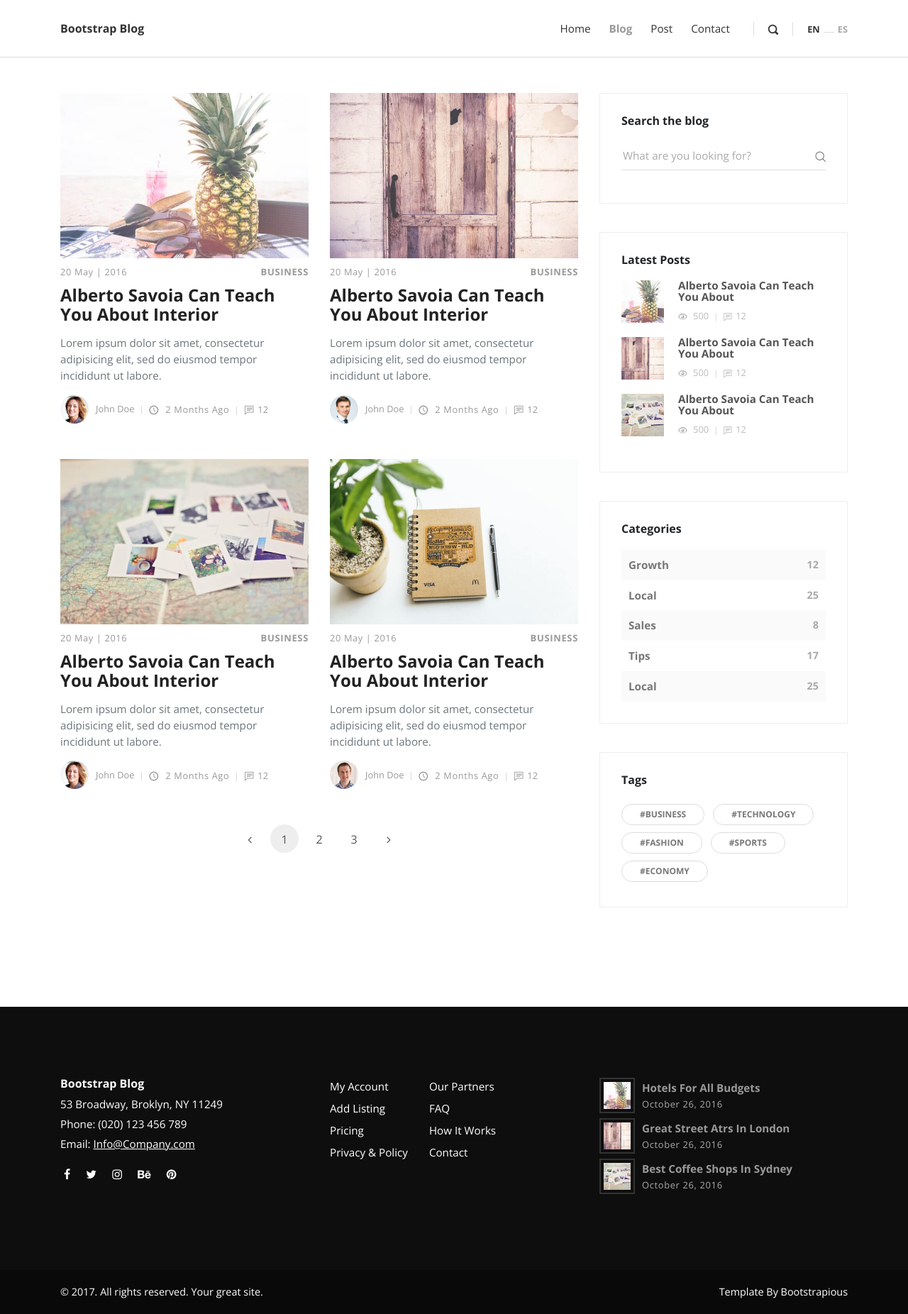
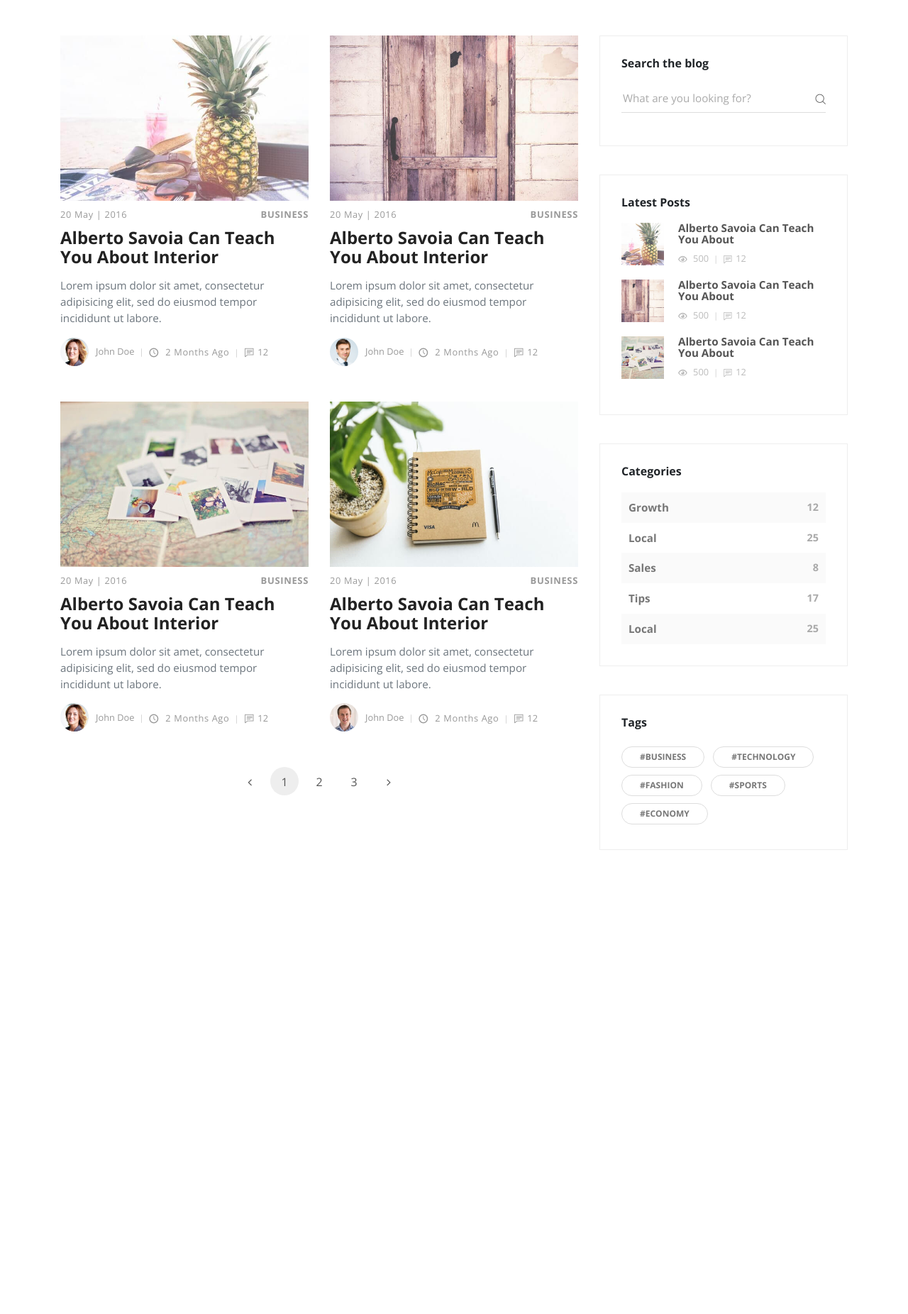
Before and after one commit to Arpik/Distribution, a Django app: template blog/templates/blog.html in a window 1280 px wide. Shown: the whole page at 71% size. After the commit the page ends 1198 px from the top, so only its background shows below. Run offline with Django 3.2, Linux system fonts and the light colour scheme; the template is opened without the code that fills it, so the values that code supplies are empty; some libraries are stand-ins or nearby versions.

Commit message:
Removed footer tag from the blog.html filem.

```diff
--- a/blog/templates/blog.html
+++ b/blog/templates/blog.html
@@ -1,49 +1,7 @@
 {% extends 'base.html' %}
 
 {% block content %}
-    <header class="header">
-      <!-- Main Navbar-->
-      <nav class="navbar navbar-expand-lg">
-        <div class="search-area">
-          <div class="search-area-inner d-flex align-items-center justify-content-center">
-            <div class="close-btn"><i class="icon-close"></i></div>
-            <div class="row d-flex justify-content-center">
-              <div class="col-md-8">
-                <form action="#">
-                  <div class="form-group">
-                    <input type="search" name="search" id="search" placeholder="What are you looking for?">
-                    <button type="submit" class="submit"><i class="icon-search-1"></i></button>
-                  </div>
-                </form>
-              </div>
-            </div>
-          </div>
-        </div>
-        <div class="container">
-          <!-- Navbar Brand -->
-          <div class="navbar-header d-flex align-items-center justify-content-between">
-            <!-- Navbar Brand --><a href="index.html" class="navbar-brand">Bootstrap Blog</a>
-            <!-- Toggle Button-->
-            <button type="button" data-toggle="collapse" data-target="#navbarcollapse" aria-controls="navbarcollapse" aria-expanded="false" aria-label="Toggle navigation" class="navbar-toggler"><span></span><span></span><span></span></button>
-          </div>
-          <!-- Navbar Menu -->
-          <div id="navbarcollapse" class="collapse navbar-collapse">
-            <ul class="navbar-nav ml-auto">
-              <li class="nav-item"><a href="index.html" class="nav-link ">Home</a>
-              </li>
-              <li class="nav-item"><a href="blog.html" class="nav-link active ">Blog</a>
-              </li>
-              <li class="nav-item"><a href="post.html" class="nav-link ">Post</a>
-              </li>
-              <li class="nav-item"><a href="#" class="nav-link ">Contact</a>
-              </li>
-            </ul>
-            <div class="navbar-text"><a href="#" class="search-btn"><i class="icon-search-1"></i></a></div>
-            <ul class="langs navbar-text"><a href="#" class="active">EN</a><span>           </span><a href="#">ES</a></ul>
-          </div>
-        </div>
-      </nav>
-    </header>
+
     <div class="container">
       <div class="row">
         <!-- Latest Posts -->
@@ -209,70 +167,5 @@
         </aside>
       </div>
     </div>
-    <!-- Page Footer-->
-    <footer class="main-footer">
-      <div class="container">
-        <div class="row">
-          <div class="col-md-4">
-            <div class="logo">
-              <h6 class="text-white">Bootstrap Blog</h6>
-            </div>
-            <div class="contact-details">
-              <p>53 Broadway, Broklyn, NY 11249</p>
-              <p>Phone: (020) 123 456 789</p>
-              <p>Email: <a href="mailto:info@company.com">Info@Company.com</a></p>
-              <ul class="social-menu">
-                <li class="list-inline-item"><a href="#"><i class="fa fa-facebook"></i></a></li>
-                <li class="list-inline-item"><a href="#"><i class="fa fa-twitter"></i></a></li>
-                <li class="list-inline-item"><a href="#"><i class="fa fa-instagram"></i></a></li>
-                <li class="list-inline-item"><a href="#"><i class="fa fa-behance"></i></a></li>
-                <li class="list-inline-item"><a href="#"><i class="fa fa-pinterest"></i></a></li>
-              </ul>
-            </div>
-          </div>
-          <div class="col-md-4">
-            <div class="menus d-flex">
-              <ul class="list-unstyled">
-                <li> <a href="#">My Account</a></li>
-                <li> <a href="#">Add Listing</a></li>
-                <li> <a href="#">Pricing</a></li>
-                <li> <a href="#">Privacy &amp; Policy</a></li>
-              </ul>
-              <ul class="list-unstyled">
-                <li> <a href="#">Our Partners</a></li>
-                <li> <a href="#">FAQ</a></li>
-                <li> <a href="#">How It Works</a></li>
-                <li> <a href="#">Contact</a></li>
-              </ul>
-            </div>
-          </div>
-          <div class="col-md-4">
-            <div class="latest-posts"><a href="#">
-                <div class="post d-flex align-items-center">
-                  <div class="image"><img src="img/small-thumbnail-1.jpg" alt="..." class="img-fluid"></div>
-                  <div class="title"><strong>Hotels for all budgets</strong><span class="date last-meta">October 26, 2016</span></div>
-                </div></a><a href="#">
-                <div class="post d-flex align-items-center">
-                  <div class="image"><img src="img/small-thumbnail-2.jpg" alt="..." class="img-fluid"></div>
-                  <div class="title"><strong>Great street atrs in London</strong><span class="date last-meta">October 26, 2016</span></div>
-                </div></a><a href="#">
-                <div class="post d-flex align-items-center">
-                  <div class="image"><img src="img/small-thumbnail-3.jpg" alt="..." class="img-fluid"></div>
-                  <div class="title"><strong>Best coffee shops in Sydney</strong><span class="date last-meta">October 26, 2016</span></div>
-                </div></a></div>
-          </div>
-        </div>
-      </div>
-      <div class="copyrights">
-        <div class="container">
-          <div class="row">
-            <div class="col-md-6">
-              <p>&copy; 2017. All rights reserved. Your great site.</p>
-            </div>
-            <div class="col-md-6 text-right">
-              <p>Template By <a href="https://bootstrapious.com/p/bootstrap-carousel" class="text-white">Bootstrapious</a>
-                <!-- Please do not remove the backlink to Bootstrap Temple unless you purchase an attribution-free license @ Bootstrap Temple or support us at http://bootstrapious.com/donate. It is part of the license conditions. Thanks for understanding :)                         -->
-              </p>
-            </div>
-          </div>
+
 {% endblock content%}
```
